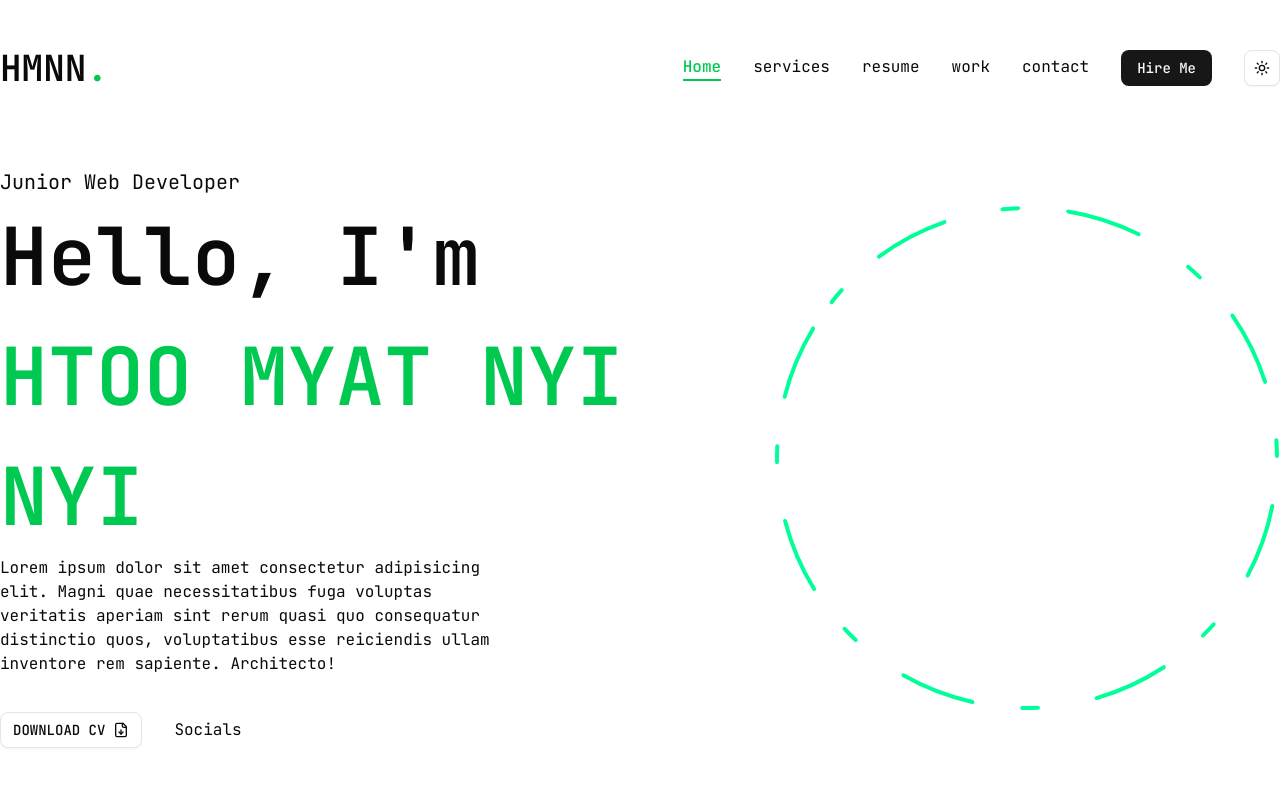
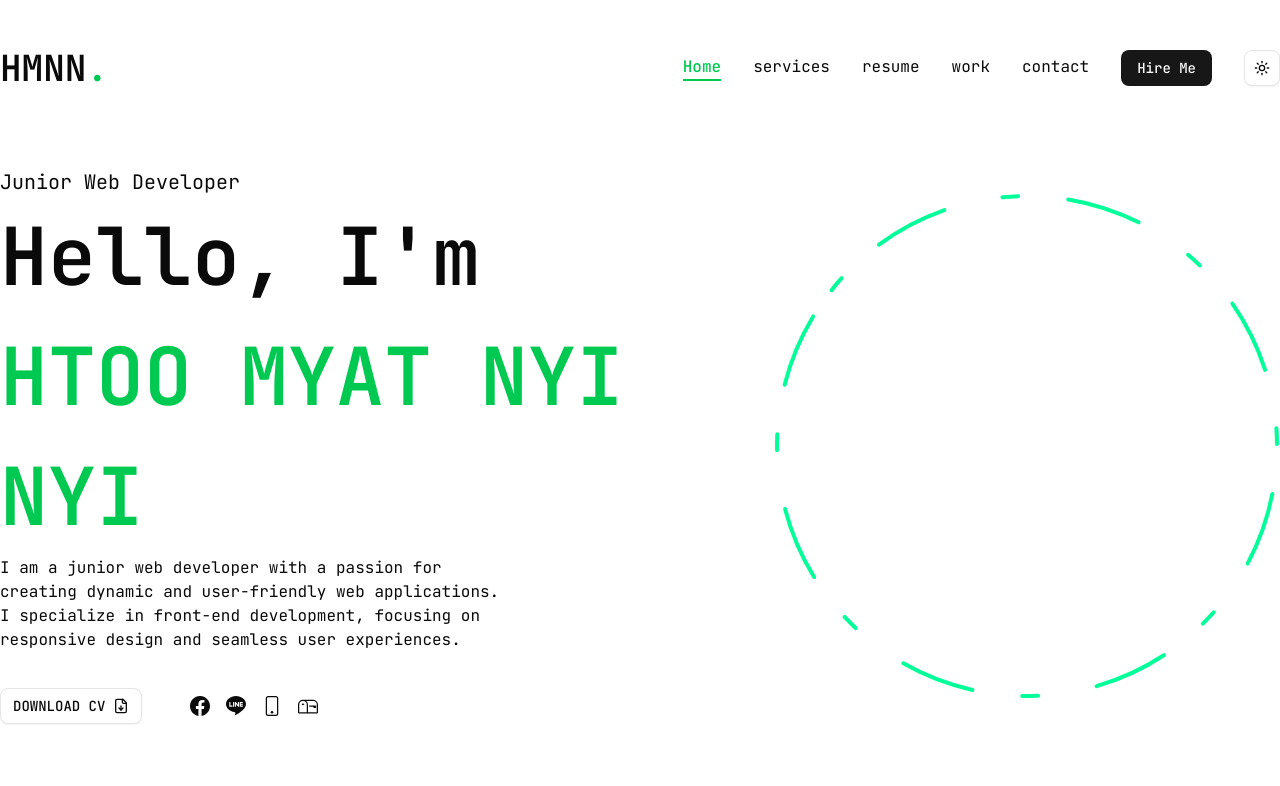
Before and after one commit to htoomyatnyinyi/nextjs_portfolio, a Next.js app: page / in a window 1280 px wide. Shown: the top 786 px of the page. Built offline with nearby package versions, Linux system fonts and the light colour scheme.

Commit message:
revise: homepage

```diff
--- a/app/page.tsx
+++ b/app/page.tsx
@@ -2,7 +2,9 @@ import Phtoto from "@/components/Phtoto";
 import Stats from "@/components/Stats";
 import { Button } from "@/components/ui/button";
 import { FileDownIcon } from "lucide-react";
+import Link from "next/link";
 import React from "react";
+import { BsFacebook, BsPhone, BsLine, BsMailbox } from "react-icons/bs";
 
 const Home = () => {
   return (
@@ -16,10 +18,11 @@ const Home = () => {
               <span className="text-green-500">HTOO MYAT NYI NYI</span>
             </h1>
             <p className="max-w-[500px] mb-9 ">
-              Lorem ipsum dolor sit amet consectetur adipisicing elit. Magni
-              quae necessitatibus fuga voluptas veritatis aperiam sint rerum
-              quasi quo consequatur distinctio quos, voluptatibus esse
-              reiciendis ullam inventore rem sapiente. Architecto!
+              I am a junior web developer with a passion for creating dynamic
+              and user-friendly web applications. I specialize in front-end
+              development, focusing on responsive design and seamless user
+              experiences.
+              <br />
             </p>
             <div className="flex flex-col xl:flex-row items-center gap-8">
               <Button
@@ -29,7 +32,20 @@ const Home = () => {
                 <span>Download CV</span>
                 <FileDownIcon className="text-xl" />
               </Button>
-              <div>Socials</div>
+              <div className="flex items-center justify-center mt-4 xl:mt-0">
+                <Link href="https://www.facebook.com/htoomyat.nyinyi.3">
+                  <BsFacebook className="ml-4 text-xl" />
+                </Link>
+                <Link href="https://line.me/ti/p/HR68FaB5UW">
+                  <BsLine className="ml-4 text-xl" />
+                </Link>
+                <Link href="tel:+66 0814152515">
+                  <BsPhone className="ml-4 text-xl" />
+                </Link>
+                <Link href="mailto:htoomyatnyinyi@gmail.com">
+                  <BsMailbox className="ml-4 text-xl" />
+                </Link>
+              </div>
             </div>
           </div>
           <div className="order-1 xl:order-none  mb-8 xl:mb-0">
--- a/components/Stats.tsx
+++ b/components/Stats.tsx
@@ -3,19 +3,23 @@
 import CountUp from "react-countup";
 const stats = [
   {
-    num: 12,
+    num: 1,
     text: "Year of experiences",
   },
   {
-    num: 5,
-    text: "Languages spoken",
+    num: 3,
+    text: "Completed projects",
   },
   {
-    num: 1014,
-    text: "Happy customers",
+    num: 509,
+    text: "Code committed",
   },
   {
-    num: 10,
+    num: 4,
+    text: "Master Technologies",
+  },
+  {
+    num: 1,
     text: "Services offered",
   },
 ];
```
